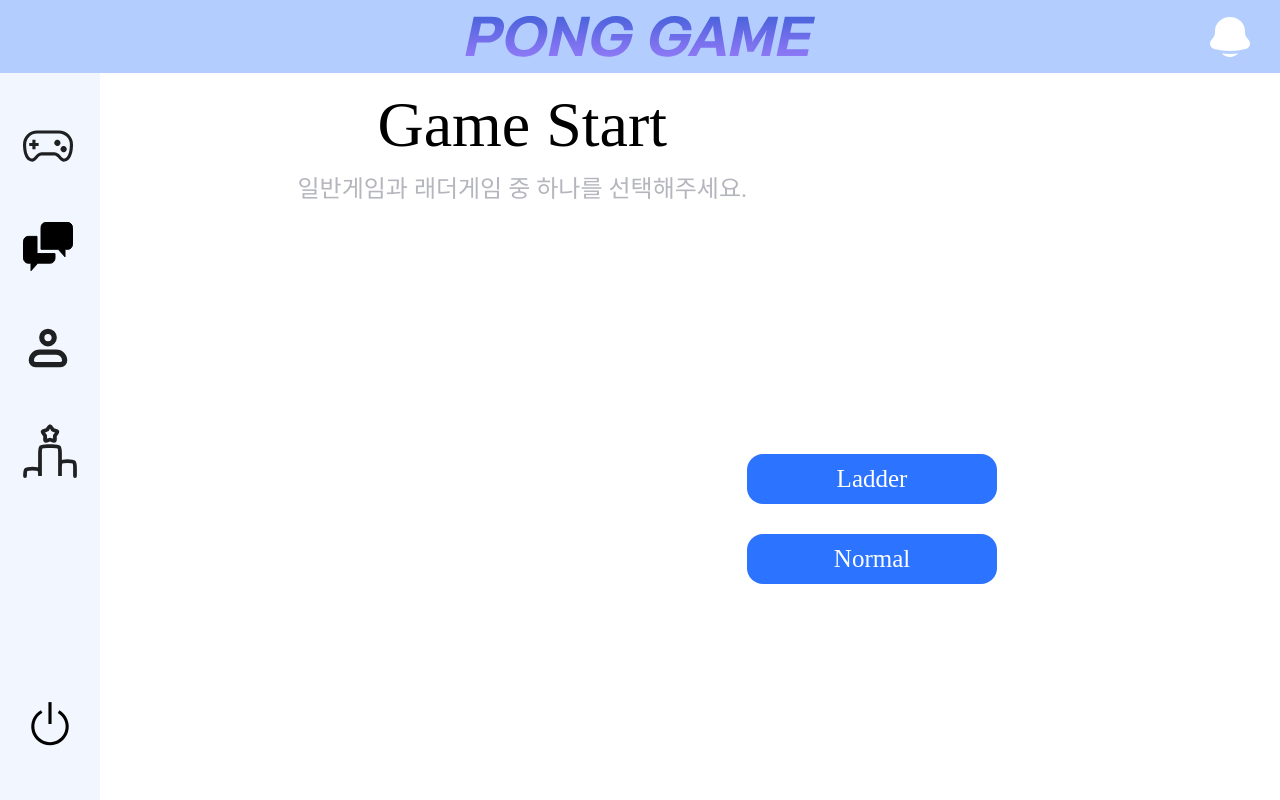
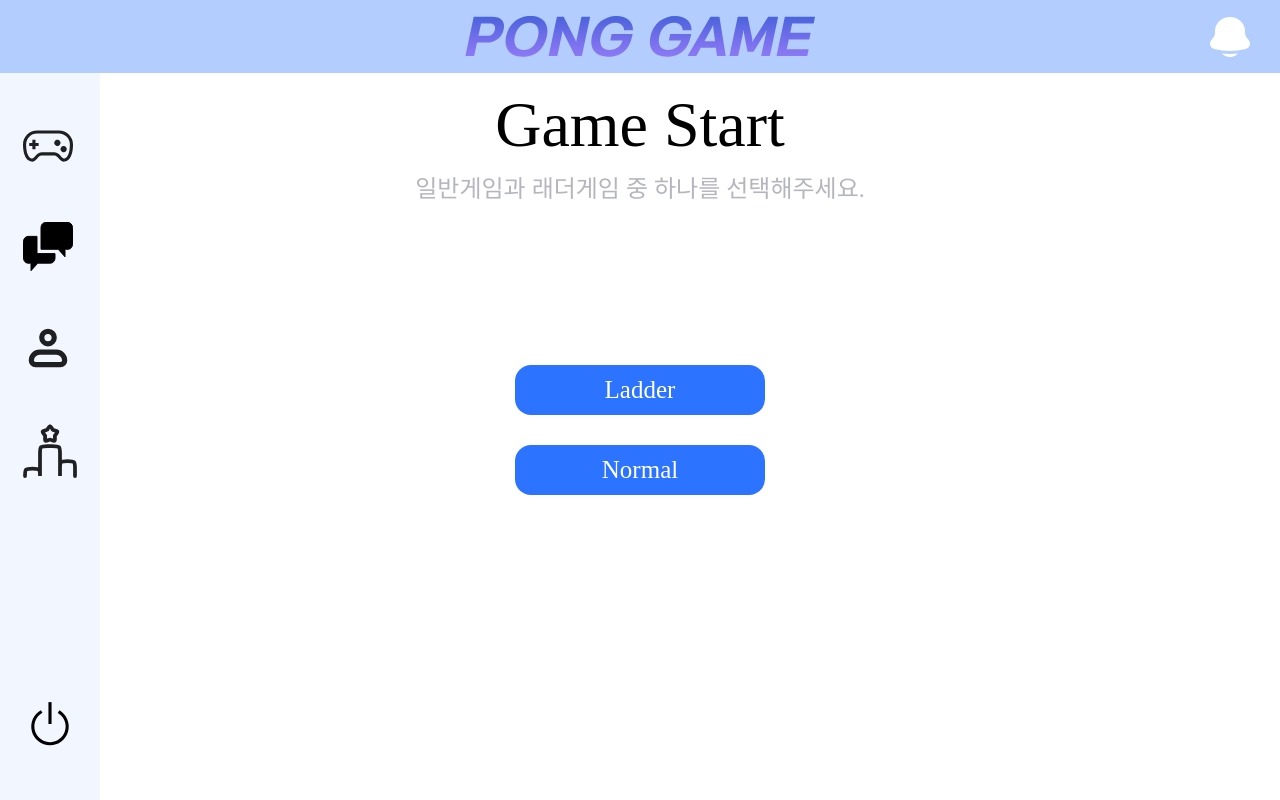
Before and after one commit to tscenping/FE, a Next.js app in the folder pong-game/: page /main in a window 1280 px wide. Built offline with nearby package versions, Linux system fonts and the light colour scheme.

Commit message:
[Add] Page title component

```diff
--- a/pong-game/pages/chat/index.tsx
+++ b/pong-game/pages/chat/index.tsx
@@ -0,0 +1,5 @@
+function ChatPage() {
+  return <></>
+}
+
+export default ChatPage
--- a/pong-game/styles/components/Layout/Layout.module.css
+++ b/pong-game/styles/components/Layout/Layout.module.css
@@ -33,9 +33,8 @@
 }
 
 .main .mainMiddle {
-  display: flex;
-  justify-content: center;
-  width: 100%;
+  margin-left: auto;
+  margin-right: auto;
 }
 
 .main .mainRight {
```
Also changed, not shown: pong-game/components/UI/PageTitle.tsx (added, +15 -0 lines).
